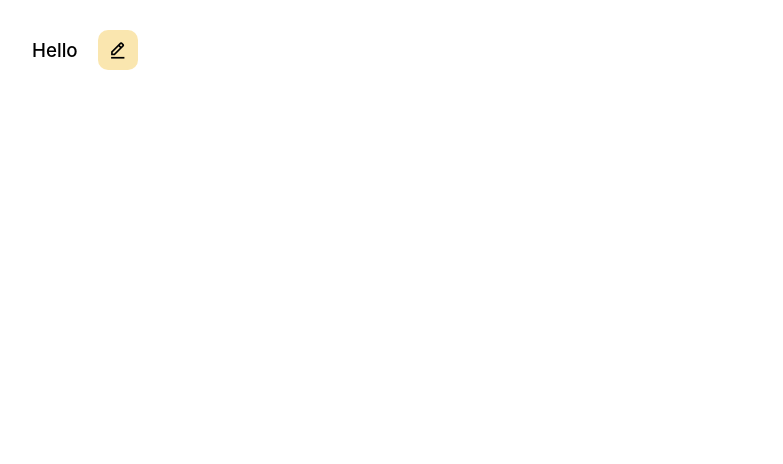
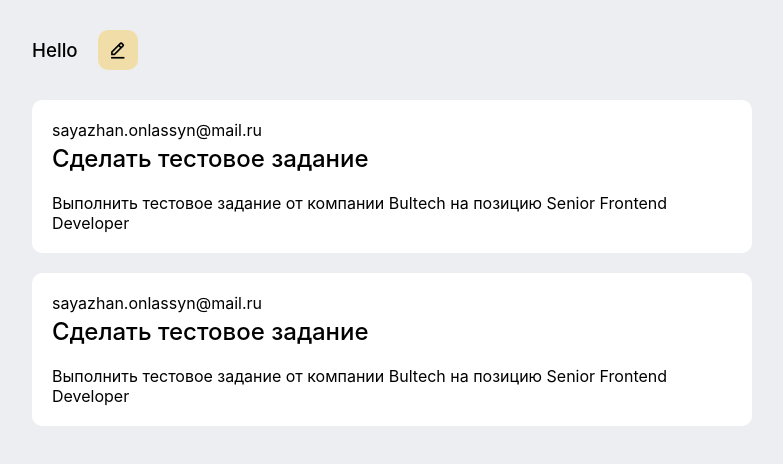
Before and after one commit to Crepiks/bultech-task, a Vue app: page / in a window 1280 px wide. Shown: the top 464 px of the page, without its empty margins (8-791 px from the left). Built offline with nearby package versions, Linux system fonts and the light colour scheme.

Commit message:
feat: implement displaying task cards

```diff
--- a/src/assets/styles/main.css
+++ b/src/assets/styles/main.css
@@ -7,4 +7,5 @@
 body {
   font-family: -apple-system, BlinkMacSystemFont, "Segoe UI", Roboto, Oxygen,
     Ubuntu, Cantarell, "Open Sans", "Helvetica Neue", sans-serif;
+  background-color: #edeef2;
 }
--- /dev/null
+++ b/src/components/common/TaskCard.vue
@@ -0,0 +1,40 @@
+<template>
+  <article class="task-card">
+    <span class="task-card__email">{{ email }}</span>
+    <h3 class="task-card__title">{{ title }}</h3>
+    <p class="task-card__text">{{ text }}</p>
+  </article>
+</template>
+
+<script>
+export default {
+  props: {
+    email: {
+      type: String,
+      default: "",
+    },
+    title: {
+      type: String,
+      default: "",
+    },
+    text: {
+      type: String,
+      default: "",
+    },
+  },
+};
+</script>
+
+<style scoped>
+.task-card {
+  padding: 20px;
+  background-color: white;
+  border-radius: 10px;
+}
+
+.task-card__title {
+  margin: 4px 0 20px;
+  font-weight: 500;
+  font-size: 24px;
+}
+</style>
--- a/src/views/Home.vue
+++ b/src/views/Home.vue
@@ -1,17 +1,49 @@
 <template>
   <div class="home">
     <bultech-header heading="Hello" @heading-change="handleHeadingChange" />
+    <div class="home__content">
+      <div class="home__tasks">
+        <task-card
+          v-for="task in tasks"
+          :key="task.id"
+          :email="task.email"
+          :title="task.title"
+          :text="task.text"
+          class="home__task-card"
+        />
+      </div>
+    </div>
   </div>
 </template>
 
 <script>
 import Header from "@/components/common/Header";
+import TaskCard from "@/components/common/TaskCard";
+
+const tasks = [
+  {
+    id: 1,
+    email: "sayazhan.onlassyn@mail.ru",
+    title: "Сделать тестовое задание",
+    text: "Выполнить тестовое задание от компании Bultech на позицию Senior Frontend Developer",
+  },
+  {
+    id: 2,
+    email: "sayazhan.onlassyn@mail.ru",
+    title: "Сделать тестовое задание",
+    text: "Выполнить тестовое задание от компании Bultech на позицию Senior Frontend Developer",
+  },
+];
 
 export default {
   name: "Home",
   components: {
     "bultech-header": Header,
+    "task-card": TaskCard,
   },
+  data: () => ({
+    tasks,
+  }),
   methods: {
     handleHeadingChange(value) {
       console.log(value);
@@ -19,3 +51,19 @@ export default {
   },
 };
 </script>
+
+<style scoped>
+.home__content {
+  padding: 0 40px;
+  display: grid;
+  grid-template-columns: 3fr 2fr;
+}
+
+.home__task-card {
+  margin-bottom: 20px;
+}
+
+.home__task-card:last-child {
+  margin-bottom: 0;
+}
+</style>
```
